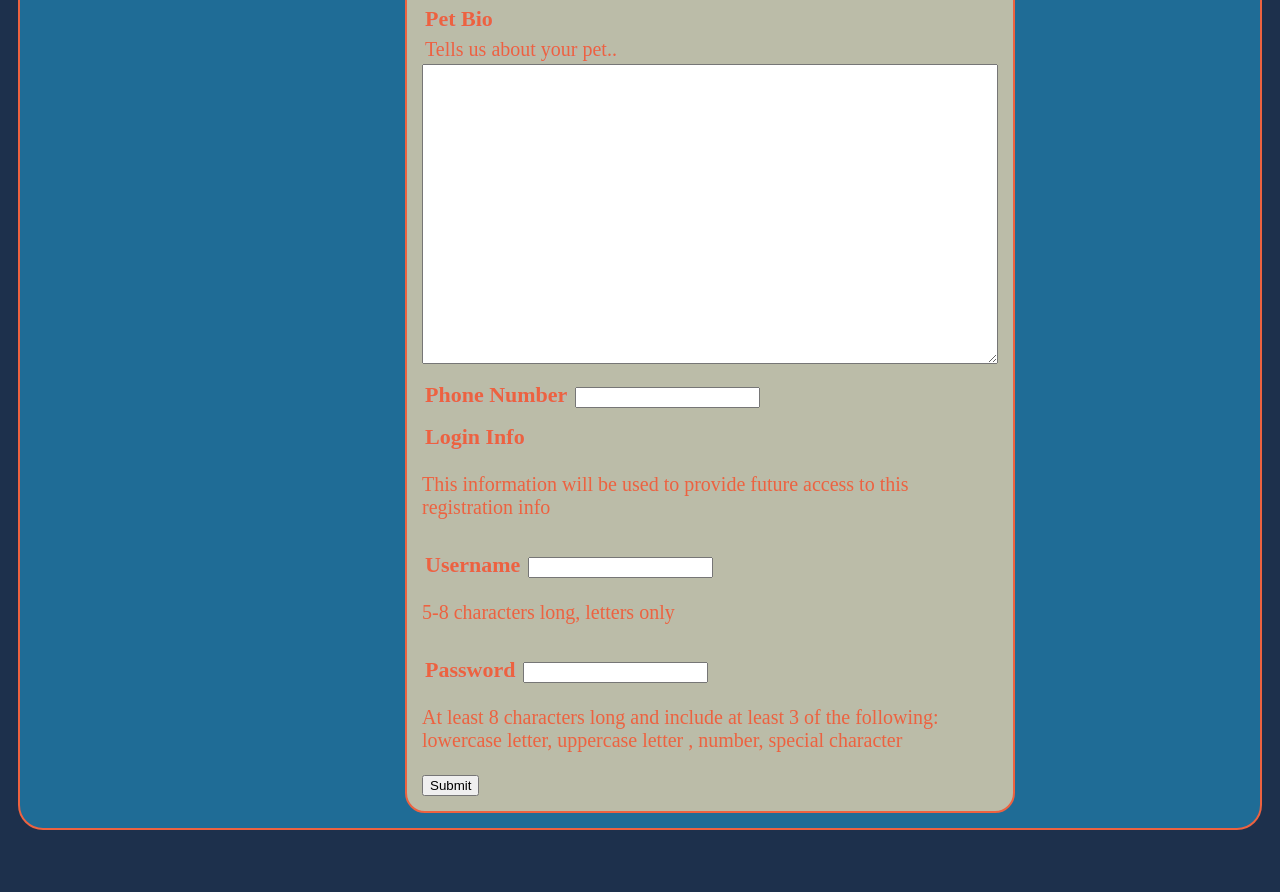
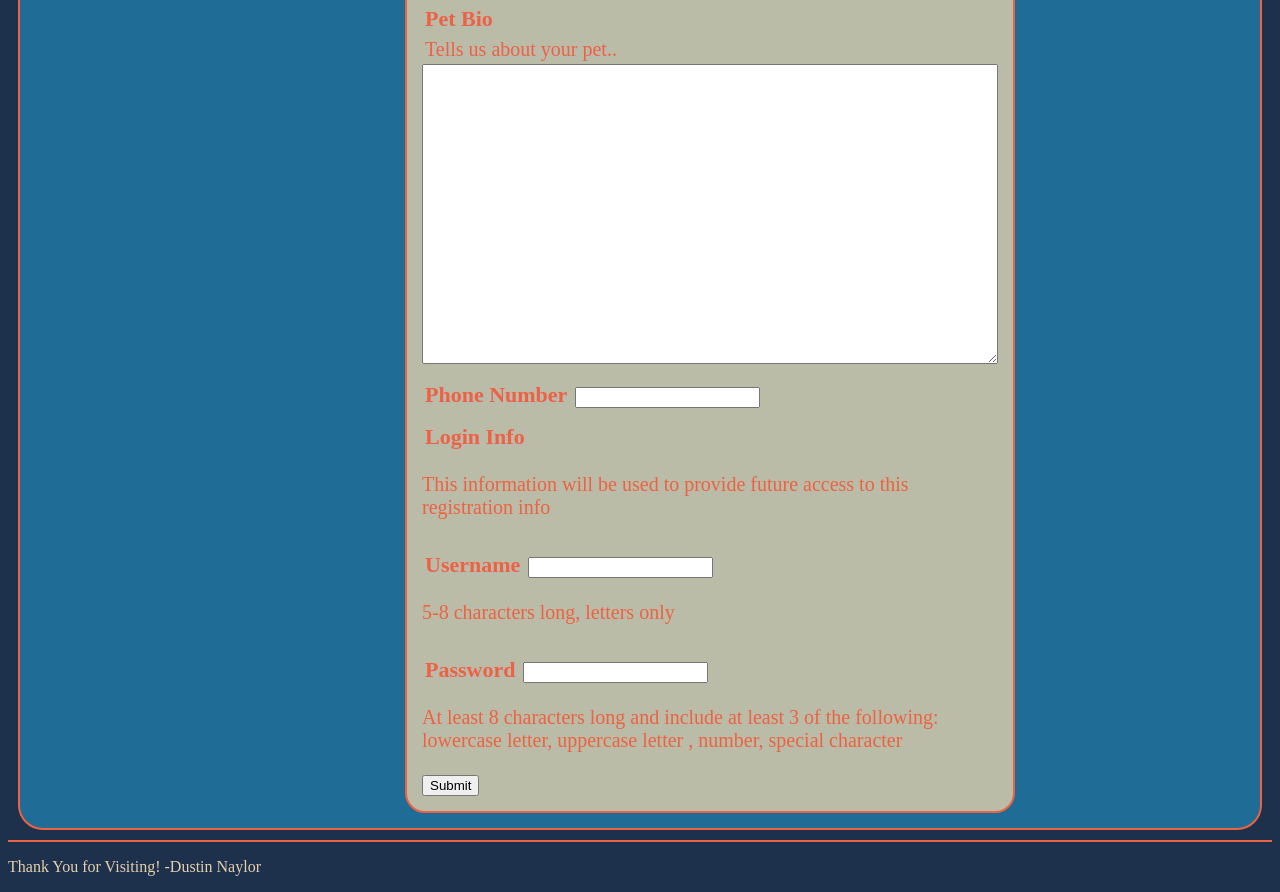
Before and after one commit to dustinnaylor94/Portfolio, a plain HTML site: page pet_show.html in a window 1280 px wide. Shown: the part 1069-1961 px from the top of the page. Before the commit the page ends 1909 px from the top, so only its background shows below. Drawn offline with Linux system fonts and the light colour scheme.

Commit message:
added footer

```diff
--- a/pet_show.html
+++ b/pet_show.html
@@ -138,5 +138,11 @@
 
     </form>
 </section>
+
+<footer>
+    <p>
+        Thank You for Visiting! -Dustin Naylor
+    </p>
+</footer>
 </body>
 </html>
```
